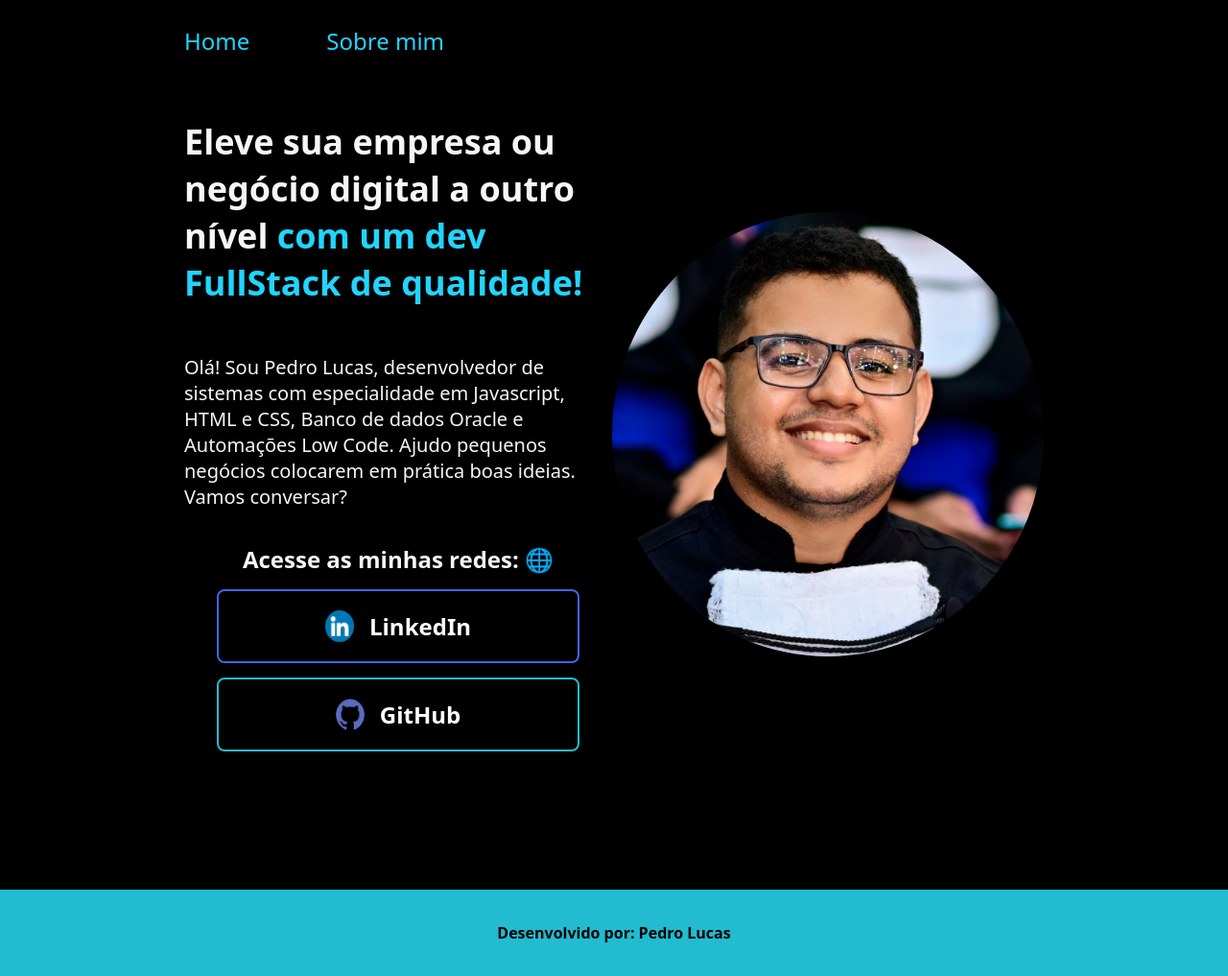
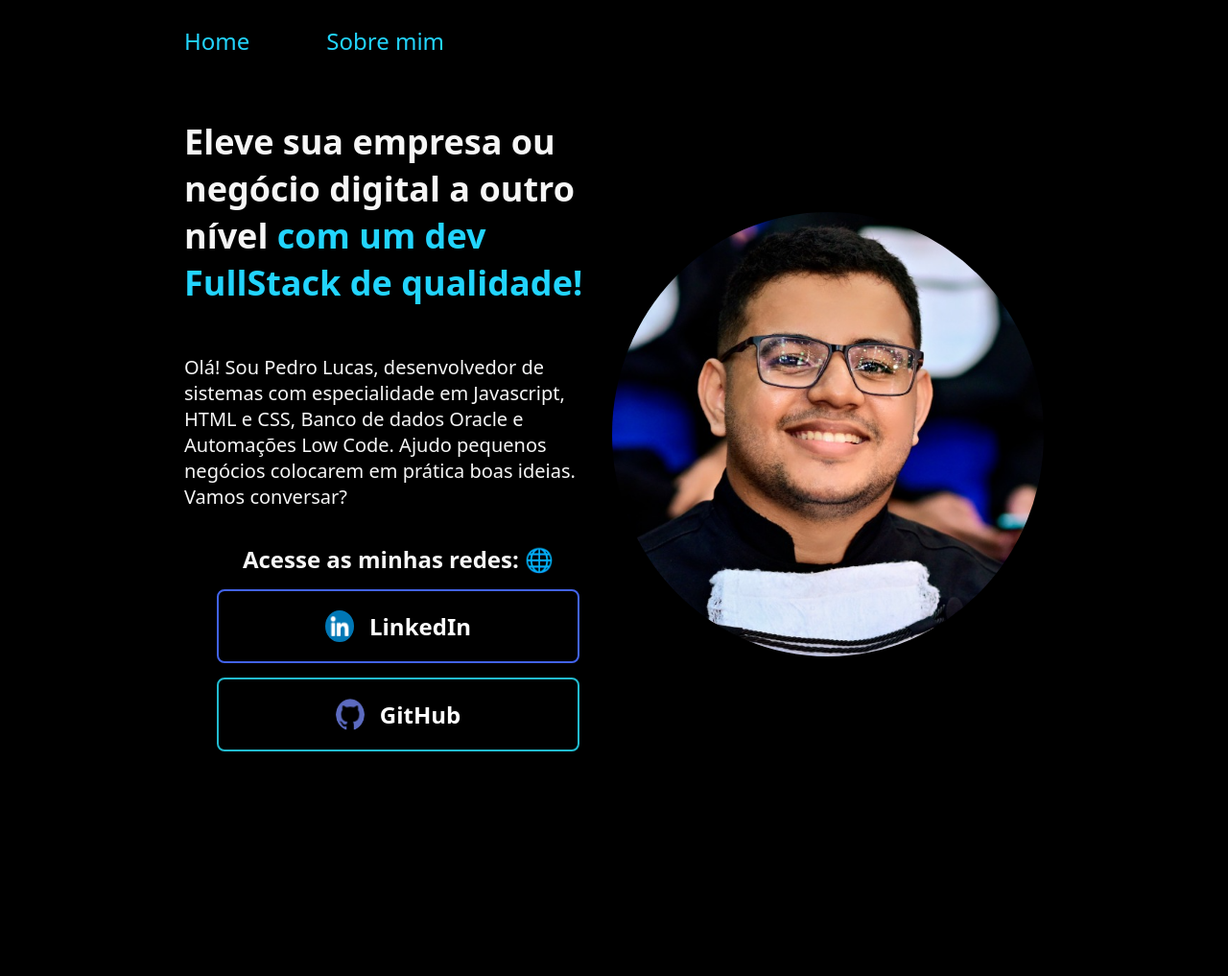
Before and after one commit to devPedro7/portifolio_one, a plain HTML site: page pages/index.html in a window 1280 px wide. Shown: the whole page at 96% size. After the commit the page ends 800 px from the top, so only its background shows below. Drawn offline with Linux system fonts and the light colour scheme.

Commit message:
removendo footer

```diff
--- a/pages/index.html
+++ b/pages/index.html
@@ -34,8 +34,5 @@
 
             <img src="../assets/perfil.PNG" alt="Foto da Joana Santos programando">
     </main>
-    <footer>
-        <p>Desenvolvido por: Pedro Lucas</p>
-    </footer>
 </body>
 </html>
```
